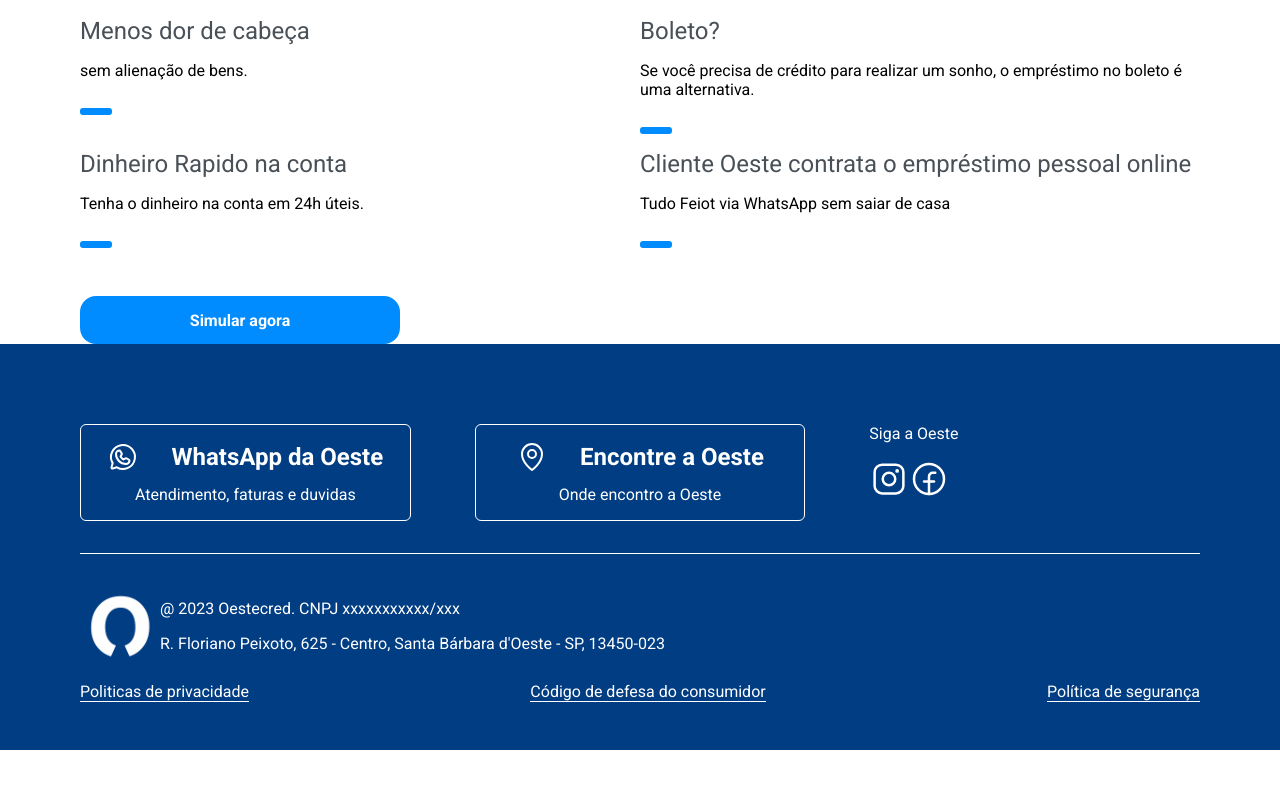
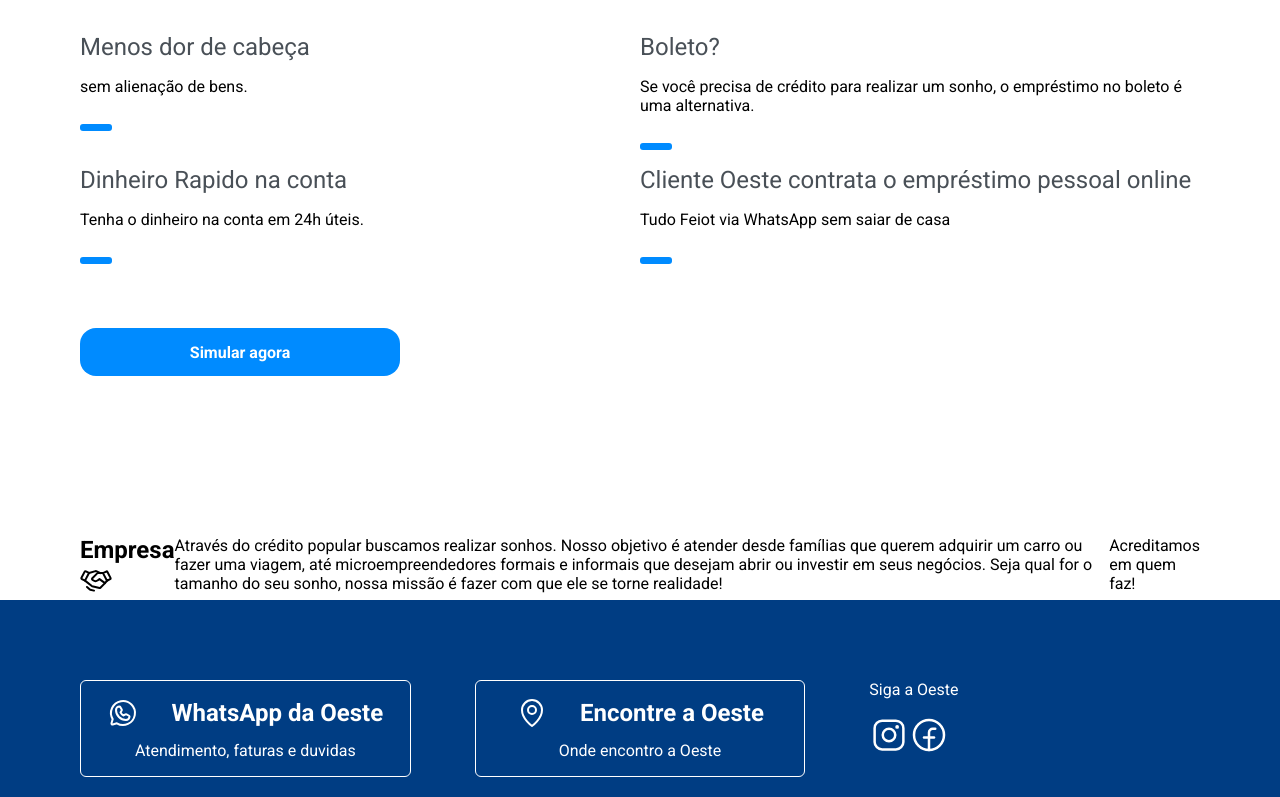
Before and after one commit to Catalendas/Oeste_financeira, a React (Vite) app: page /creditopessoal in a window 1280 px wide. Shown: the part 682-1479 px from the top of the page. Before the commit the page ends 1432 px from the top, so only its background shows below. Built offline with nearby package versions, Linux system fonts and the light colour scheme.

Commit message:
Credito pessoal

```diff
--- a/src/Pages/creditoPessoal/Components/About/styled.ts
+++ b/src/Pages/creditoPessoal/Components/About/styled.ts
@@ -2,6 +2,9 @@
 
 export const AboutContainer = styled.div`
     width: 100%;
+    display: flex;
+    flex-direction: column;
+    gap: 1rem;
 
     @media(max-width: 520px) {
         padding: 0 1rem;
--- a/src/Pages/creditoPessoal/Components/Why/index.tsx
+++ b/src/Pages/creditoPessoal/Components/Why/index.tsx
@@ -1,9 +1,17 @@
+import { Handshake } from "phosphor-react";
 import { WhyContainer } from "./styled";
 
 export function Why() {
     return (
-        <WhyContainer>
+        <WhyContainer className="container">
 
+            <div>
+                <h2>Empresa</h2>
+                <Handshake size={32} />
+            </div>
+                <p>Através do crédito popular buscamos realizar sonhos. Nosso objetivo é atender desde famílias que querem adquirir um carro ou fazer uma viagem, até microempreendedores formais e informais que desejam abrir ou investir em seus negócios. Seja qual for o tamanho do seu sonho, nossa missão é fazer com que ele se torne realidade!</p>
+
+                <p>Acreditamos em quem faz!</p>
         </WhyContainer>
     )
 }
--- a/src/Pages/creditoPessoal/Components/Why/styled.ts
+++ b/src/Pages/creditoPessoal/Components/Why/styled.ts
@@ -1,5 +1,12 @@
 import styled from "styled-components"
 
 export const WhyContainer = styled.div`
+    margin-top: 10rem;
     width: 100%;
+
+    display: flex;
+
+    div {
+
+    }
 `
```
